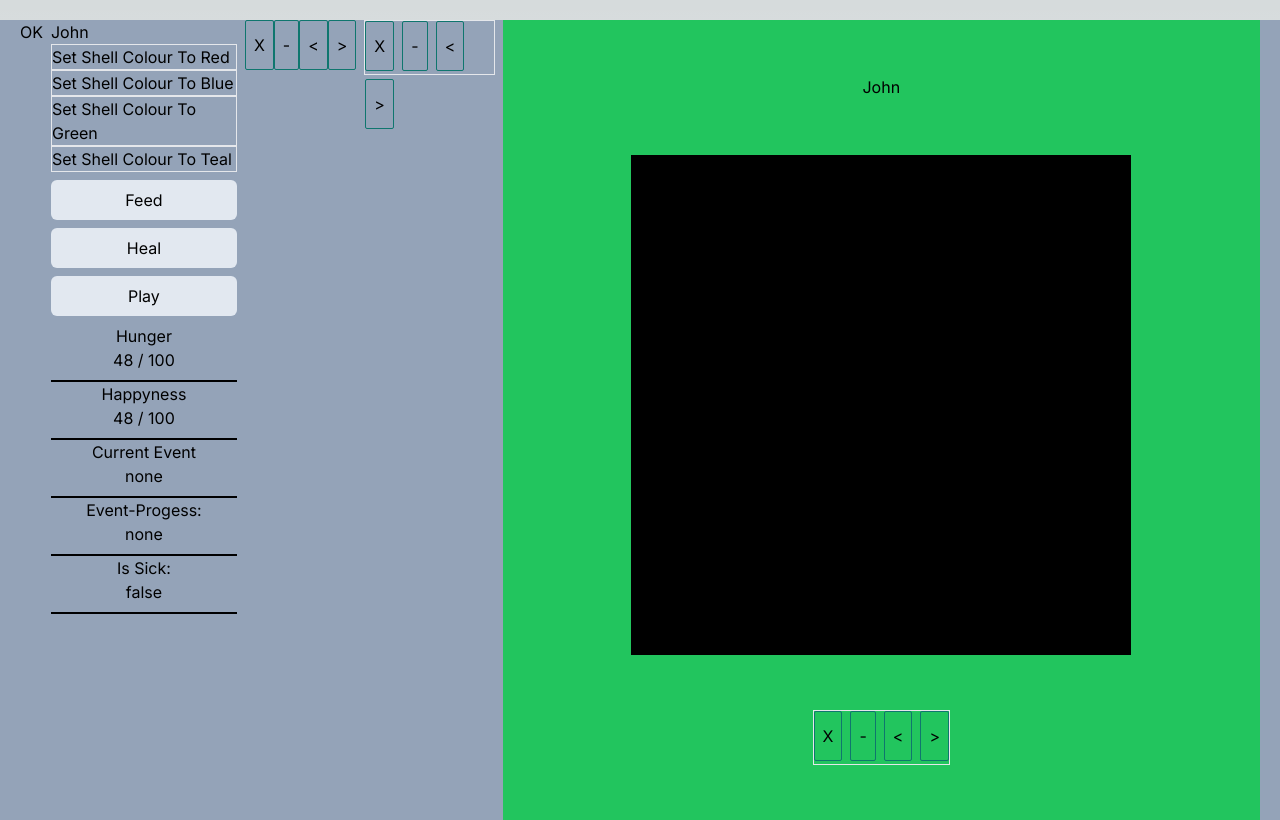
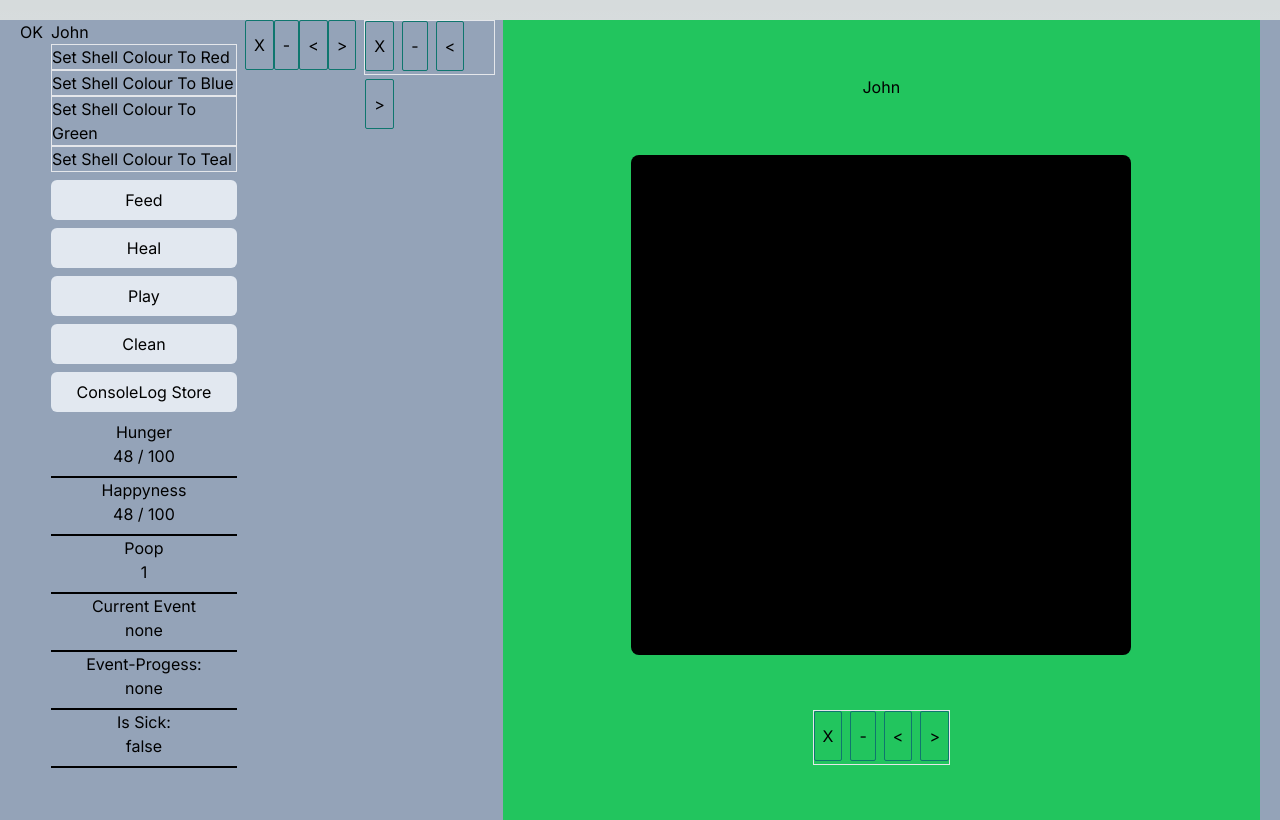
Before and after one commit to Meleemaru2k/tamagi, a Next.js app in the folder tamagi/: page /play in a window 1280 px wide. Built offline with nearby package versions, Linux system fonts and the light colour scheme.

Commit message:
Feature/18 2 tamagi evolutions (#21)
* merge food items and poopoo into sprite file

* add poop functionality

* food and poop and sickness visuals

* poop animated

* fix poopy logic

* evolve function

```diff
--- a/tamagi/src/app/play/page.tsx
+++ b/tamagi/src/app/play/page.tsx
@@ -4,13 +4,13 @@ import ButtonRow from "@/components/game/input/buttonRow";
 import Test from "@/components/test";
 import TamagiShell from "@/components/game/display/tamagiShell";
 import gameloop from "@/utils/gameloop";
+import { useTamagi } from "@/stores/tamagi";
 
 export default function Page() {
   if (!gameloop.isRunning()) {
     gameloop.start();
     console.log("gameloop started");
   }
-
   return (
     <div className="flex gap-2 content-center m-[20px]">
       <div onClick={() => gameloop.stop()}>OK</div>
--- a/tamagi/src/components/game/display/display.tsx
+++ b/tamagi/src/components/game/display/display.tsx
@@ -25,7 +25,12 @@ export default function Display(props: DisplayProps) {
     }
   };
   return (
-    <div className={cn(changeScreen(), "h-[500px] w-[500px]")}>
+    <div
+      className={cn(
+        changeScreen(),
+        "h-[500px] w-[500px] rounded-lg overflow-hidden"
+      )}
+    >
       {pageArray[pageIndex].el}
     </div>
   );
--- a/tamagi/src/components/game/display/tamagi.css
+++ b/tamagi/src/components/game/display/tamagi.css
@@ -28,7 +28,7 @@
   }
 }
 
-.breathing > * {
+.breathing > #tamagiBody {
   animation: breathing 4s infinite;
 }
 
@@ -56,7 +56,7 @@
   }
 }
 
-.eating > * {
+.eating > #tamagiBody {
   animation: eating 1s infinite;
 }
 
@@ -91,7 +91,7 @@
   }
 }
 
-.healing > * {
+.healing > #tamagiBody {
   animation: healing 0.5s infinite linear;
 }
 
@@ -147,6 +147,6 @@
   }
 }
 
-.playing_jumping > * {
+.playing_jumping > #tamagiBody {
   animation: 2.5s linear 0s 3 playing_jumping;
 }
--- /dev/null
+++ b/tamagi/src/components/game/status/poop.tsx
@@ -0,0 +1,42 @@
+/* eslint-disable @next/next/no-img-element */
+"use client";
+import "./status.css";
+import cn from "classnames";
+import { useTamagi } from "@/stores/tamagi";
+import { getSpritePos } from "@/utils/utils";
+
+export default function Poop() {
+  const spritePostion = getSpritePos(7, 0);
+  const poopPositionsByIndex = [
+    { x: 0, y: 0 },
+    { x: 140, y: 0 },
+    { x: 80, y: 10 },
+  ];
+  const poopAmount = useTamagi().tamagi.poop.amount;
+  let p = [];
+  for (let i = 0; i < poopAmount && i < 3; i++) {
+    p.push(
+      <div
+        className="absolute w-[48px] h-[48px] poop"
+        style={{
+          bottom: `${poopPositionsByIndex[i].y}px`,
+          left: `${poopPositionsByIndex[i].x}px`,
+        }}
+      >
+        <img
+          src="/tamagis.png"
+          alt="tamagi"
+          className="object-none scale-[3] h-[16px] w-[16px] absolute top-1/2 left-1/2 -translate-x-1/2 -translate-y-1/2"
+          style={{
+            imageRendering: "pixelated",
+            objectPosition: `${spritePostion.x}px ${spritePostion.y}px`,
+          }}
+        ></img>
+      </div>
+    );
+  }
+
+  return p;
+}
+
+export type TamagiProps = {};
--- /dev/null
+++ b/tamagi/src/components/game/status/sick.tsx
@@ -0,0 +1,33 @@
+/* eslint-disable @next/next/no-img-element */
+"use client";
+import cn from "classnames";
+import { useTamagi } from "@/stores/tamagi";
+import { getSpritePos } from "@/utils/utils";
+import { SicknessTypes } from "@/utils/sickness";
+
+export default function Sick() {
+  const animation = useTamagi().animation.type;
+  const sickType = useTamagi().tamagi.sick.type.id;
+  const hasBeenHealed = useTamagi().tamagi.sick.timeHealed;
+  const show =
+    sickType !== SicknessTypes.Healthy &&
+    !hasBeenHealed &&
+    animation === "breathing";
+
+  if (show) {
+    return (
+      <div className="absolute">
+        <div className="absolute font-mono font-bold text-blue-600 top-[2px] left-[2px]">
+          |||
+        </div>
+        <div className="absolute top-0 left-0 font-mono font-bold text-blue-200">
+          |||
+        </div>
+      </div>
+    );
+  } else {
+    return null;
+  }
+}
+
+export type TamagiProps = {};
--- /dev/null
+++ b/tamagi/src/components/game/status/status.css
@@ -0,0 +1,37 @@
+@keyframes poop {
+  0% {
+    transform: scale(1) translateY(0px) rotate(0deg);
+  }
+  40% {
+    transform: scale(1, 0.9) translateY(2px) rotate(1deg);
+  }
+  80% {
+    transform: scale(1.05, 1) translateY(0px) rotate(-1deg);
+  }
+  100% {
+    transform: scale(1) translateY(0px) rotate(0deg);
+  }
+}
+
+.poop {
+  animation: poop 1s linear infinite;
+}
+
+@keyframes food {
+  0% {
+    transform: translateY(0) translateX(0px) rotate(0deg) scale(1);
+  }
+  40% {
+    transform: translateY(-2px) translateX(-2px) rotate(-3deg) scale(0.95);
+  }
+  80% {
+    transform: translateY(2px) translateX(2px) rotate(0deg);
+  }
+  100% {
+    transform: translateY(0) translateX(0px) rotate(0deg) scale(1);
+  }
+}
+
+.food {
+  animation: food 1s infinite;
+}
--- a/tamagi/src/components/test.tsx
+++ b/tamagi/src/components/test.tsx
@@ -50,6 +50,15 @@ export default function Test() {
         >
           Play
         </div>
+        <div
+          className="p-2 bg-slate-200"
+          onClick={() => gameloop.addUserEvent(userEvents.clean)}
+        >
+          Clean
+        </div>
+        <div className="p-2 bg-slate-200" onClick={() => console.log(tamagi)}>
+          ConsoleLog Store
+        </div>
 
         <div className="flex flex-col [&_>div:nth-child(2n)]:pb-2 [&_>div:nth-child(2n)]:border-b-2 [&_>div:nth-child(2n)]:border-solid [&_>div:nth-child(2n)]:border-black">
           <div>Hunger</div>
@@ -61,6 +70,8 @@ export default function Test() {
             {tamagi.tamagi.happiness} /{" "}
             {tamagi.tamagi.type.minMaxStats.happiness[1]}
           </div>
+          <div>Poop</div>
+          <div>{tamagi.tamagi.poop.amount}</div>
           <div>Current Event</div>
           <div>{tamagi.eventInProgress?.type ?? "none"}</div>
           <div>Event-Progess:</div>
--- a/tamagi/src/stores/tamagi.ts
+++ b/tamagi/src/stores/tamagi.ts
@@ -24,8 +24,17 @@ export const useTamagi = create<PrivateTamagiStore>()((set, get) => ({
       timeHealed: 0,
       actionsTakenSince: [],
     },
-    poop: null,
-    sleep: null,
+    poop: {
+      type: 0,
+      timeCreated: 0,
+      timeHealed: 0,
+      amount: 0,
+    },
+    sleep: {
+      type: 0,
+      timeCreated: 0,
+      timeHealed: 0,
+    },
     dead: false,
   },
   tamagiHistoryStats: {
@@ -50,6 +59,7 @@ export const useTamagi = create<PrivateTamagiStore>()((set, get) => ({
     hungerDecrease: 0,
     happinessDecrease: 0,
     sicknessTick: 0,
+    poop: 0,
   },
   eventInProgress: null,
   //_______________________ Actions _______________________//
@@ -124,8 +134,28 @@ export const useTamagi = create<PrivateTamagiStore>()((set, get) => ({
     );
   },
   // _______________________ Poop
-  setPoop: () => {},
-  removePoop: () => {},
+  addPoop: () => {
+    set(
+      produce<PrivateTamagiStore>((state) => {
+        state.tamagi.poop = {
+          type: 0,
+          timeCreated: new Date().getTime(),
+          timeHealed: null,
+          amount: state.tamagi.poop?.amount + 1,
+        };
+      })
+    );
+  },
+  removePoop: () => {
+    set(
+      produce<PrivateTamagiStore>((state) => {
+        if (state.tamagi.poop?.timeHealed === null) {
+          state.tamagi.poop.timeHealed = new Date().getTime();
+          state.tamagi.poop.amount = 0;
+        }
+      })
+    );
+  },
   //_______________________ Event Handling _______________________//
   addEvent: (event: userEvent | cpuEvent) => {
     set(
@@ -144,6 +174,13 @@ export const useTamagi = create<PrivateTamagiStore>()((set, get) => ({
       })
     );
   },
+  evolve: (evo: TamagiEvos) => {
+    set(
+      produce<PrivateTamagiStore>((state) => {
+        state.tamagi.type = TamagiTypes.get(evo) as TamagiType;
+      })
+    );
+  },
   //_______________________ Updates _______________________//
   update: (time: number) => {
     const ongoingEvent = get().eventInProgress;
@@ -151,11 +188,7 @@ export const useTamagi = create<PrivateTamagiStore>()((set, get) => ({
 
     const evolveInto = get().tamagi.type.evolution(get().tamagiHistoryStats);
     if (evolveInto) {
-      set(
-        produce<PrivateTamagiStore>((state) => {
-          state.tamagi.type = TamagiTypes.get(evolveInto) as TamagiType;
-        })
-      );
+      get().evolve(evolveInto);
       return;
     }
 
@@ -201,6 +234,18 @@ export const useTamagi = create<PrivateTamagiStore>()((set, get) => ({
       get().updateLastUpdate({ ...get().lastUpdate, happinessDecrease: time });
     }
 
+    if (
+      time - get().lastUpdate.poop >=
+      get().tamagi.type.tickEffects.poop.time
+    ) {
+      const shouldPoop =
+        Math.floor(Math.random() * 100) <=
+        get().tamagi.type.tickEffects.poop.value;
+      if (shouldPoop) {
+        get().addPoop();
+        get().updateLastUpdate({ ...get().lastUpdate, poop: time });
+      }
+    }
     // Sickness stuff
     // We'll have some more fun logic here based on other stats later - the hungrier & sadder the tamagi is, the more likely it is to get sick
     const getSick =
@@ -254,7 +299,7 @@ export interface PublicTamagiStore {
   modifyHappiness: (value: number) => void;
   setSick: (type: SicknessTypes, time?: number) => void;
   removeSick: () => void;
-  setPoop: () => void;
+  addPoop: () => void;
   removePoop: () => void;
   addEvent: (event: userEvent | cpuEvent) => void;
   clearEvent: () => void;
@@ -272,12 +317,13 @@ interface PrivateTamagiStore extends PublicTamagiStore {
   modifyHunger: (value: number) => void;
   setHappiness: (value: number) => void;
   modifyHappiness: (value: number) => void;
-  setPoop: () => void;
+  addPoop: () => void;
   removePoop: () => void;
   setSick: (type: SicknessTypes, time?: number) => void;
   removeSick: () => void;
   update: (time: number) => void;
   updateLastUpdate: (lastUpdate: TamagiLastUpdate) => void;
+  evolve: (evo: TamagiEvos) => void;
 }
 
 interface TamagiLastUpdate {
@@ -285,6 +331,7 @@ interface TamagiLastUpdate {
   hungerDecrease: number;
   happinessDecrease: number;
   sicknessTick: number;
+  poop: number;
 }
 
 export interface Tamagi {
@@ -299,15 +346,16 @@ export interface Tamagi {
     timeHealed: number | null;
     actionsTakenSince: userEvents[];
   };
-  poop?: {
+  poop: {
     type: number;
     timeCreated: number;
     timeHealed: number | null;
-  } | null;
-  sleep?: {
+    amount: number;
+  };
+  sleep: {
     type: number;
     timeCreated: number;
     timeHealed: number | null;
-  } | null;
+  };
   dead: boolean;
 }
--- a/tamagi/src/utils/gameloop.ts
+++ b/tamagi/src/utils/gameloop.ts
@@ -9,6 +9,7 @@ import {
   puke,
   healSick,
   play,
+  clean,
 } from "@/utils/events";
 
 //@TODO: Handle time as seconds or something? Or live with not super accurate milliseconds?
@@ -62,6 +63,11 @@ const gameloop = {
           ...play,
           timeCreated: new Date().getTime(),
         });
+      case userEvents.clean:
+        this.eventQueue.userEvents.push({
+          ...clean,
+          timeCreated: new Date().getTime(),
+        });
         break;
       default:
         break;
```
Also changed, not shown: tamagi/src/components/game/display/tamagi.tsx (+8 -3 lines), tamagi/src/components/game/status/food.tsx (added, +51 -0 lines), tamagi/public/tamagis.png.
